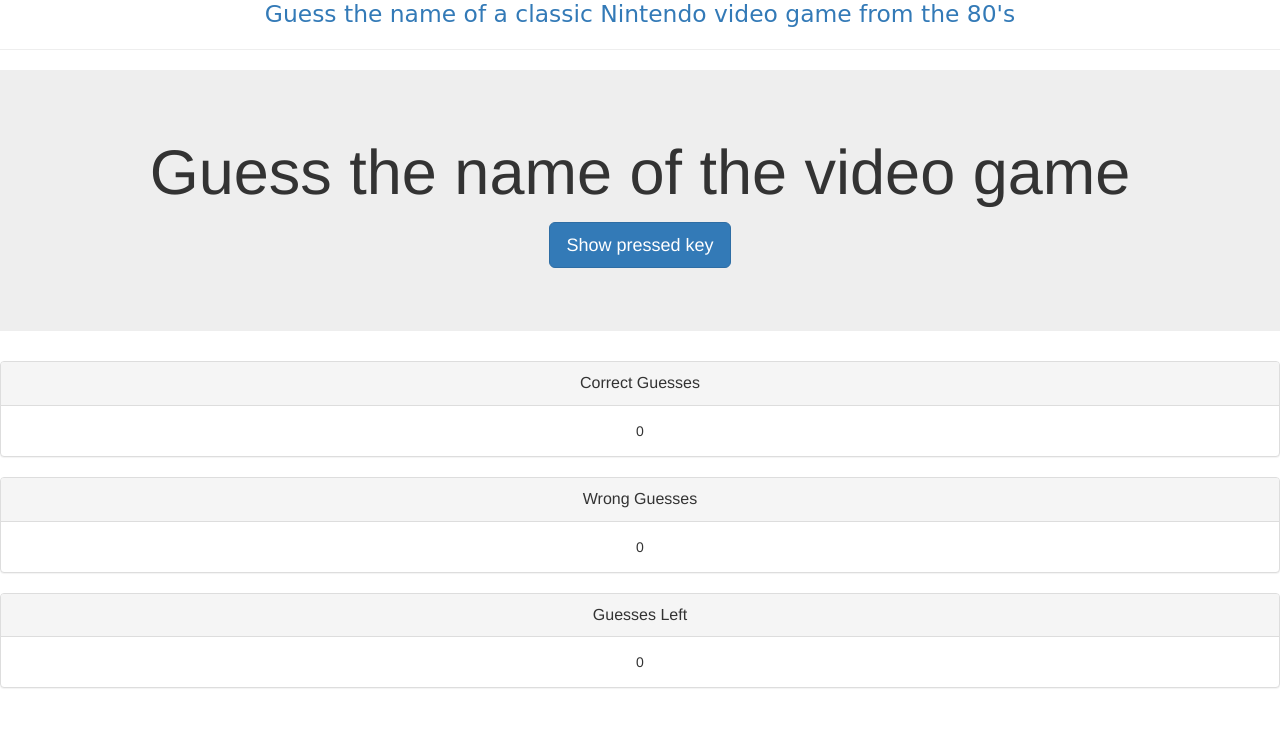
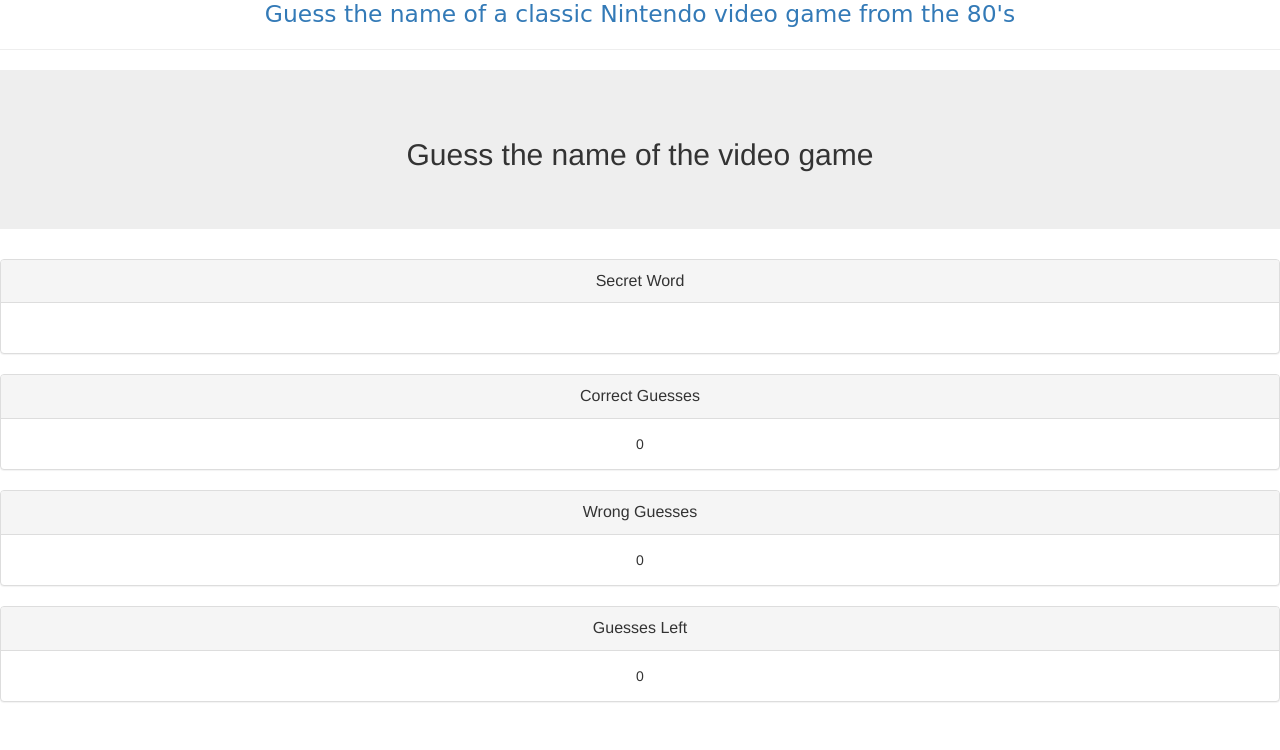
Before and after one commit to owelchez/week-3-game, a PHP site: page / in a window 1280 px wide. Shown: the part 50-800 px from the top of the page. Run offline with PHP 8.4, Linux system fonts and the light colour scheme.

Commit message:
Running out of time :(

```diff
--- a/assets/css/style.css
+++ b/assets/css/style.css
@@ -7,7 +7,12 @@
 
 #dashes
 {
-	font-size: 50px;
+	color: #d2cfca;
+}
+
+#secretWord
+{
+	color: white;
 }
 
 .container
@@ -40,13 +45,14 @@
 	color: #337ab7;
 }
 
-.jumbotron
+.jumbotron h1
 {
+	font-size: 30px;
 	text-align: center;
 }
 
 
 #guessedLetters
 {
-	text-align: center;
+
 }
--- a/assets/javascript/game.js
+++ b/assets/javascript/game.js
@@ -7,26 +7,18 @@
 
 var dashArray = [];
 
-var letter = "";
-
 var gamesList = ["punchout", "mariobros", "legendofzelda", "contra", "donkeykong",
 				"balloonfight", "bomberman", "excitebike", "twinbee", "xevious"];
 
 var randomIndex = gamesList[Math.floor(Math.random() * gamesList.length)];
 
-console.log(randomIndex);
+ document.getElementById("secretWord").innerHTML = randomIndex;
 
-var dashes = randomIndex.length;
+document.onkeyup = function(event) {
 
-console.log(dashes);
+		};
+var userGuess = String.fromCharCode(event.keyCode).toLowerCase();
 
-for(i = dashes; i > 0; i--)
-{
-	letter[i] = + "-";
-	console.log(letter);
-}
-
-document.getElementById("dashes").innerHTML = letter;
 
 
 
@@ -35,46 +27,5 @@
 
 
 
-
-
-
-
-
-
-
-
-//var rand = myArray[Math.floor(Math.random() * myArray.length)];
-
-//	document.getElementById("correctGuesses").innerHTML = correctGuesses;
-
-
-
-//document.getElementById("correctGuesses").innerHTML = correctGuesses;
-
-
-//document.getElementById("guessesLeft").innerHTML = guessesLeft;
-
-
-
-
-
-/*
 //document.onkeyup = function(event) {
 //	var userGuess = String.fromCharCode(event.keyCode).toLowerCase();
-
-
-
-
-var activeGame = gameList[3];
-
-
-
-var activeGame = "";
-
-
-
-
-
-
-
-*/
--- a/index.html
+++ b/index.html
@@ -4,6 +4,7 @@
 	<title>Hangman Game</title>
   	<link rel="stylesheet" type="text/css" href="assets/css/reset.css">
   	<link rel="stylesheet" href="https://maxcdn.bootstrapcdn.com/bootstrap/3.3.6/css/bootstrap.min.css" integrity="sha384-1q8mTJOASx8j1Au+a5WDVnPi2lkFfwwEAa8hDDdjZlpLegxhjVME1fgjWPGmkzs7" crossorigin="anonymous">
+    <script src="https://code.jquery.com/jquery-2.2.3.js" integrity="sha256-laXWtGydpwqJ8JA+X9x2miwmaiKhn8tVmOVEigRNtP4=" crossorigin="anonymous"></script>
   	<link rel="stylesheet" type="text/css" href="assets/css/style.css">
 	<meta name="viewport" content="width=device-width, initial-scale=1">
 
@@ -12,7 +13,6 @@
 	    <p id="subName"><strong>Welcome to Hangman Game</strong></p>
 	  </div>
 </nav>
-
 
 </head>
 
@@ -23,10 +23,16 @@
 
     <div class="jumbotron">
         <h1>Guess the name of the video game</h1>
-  <p id="dashes">_ _ _ _ _ _ _ _ _ _</p>
-  <p><a class="btn btn-primary btn-lg" href="#" role="button">Show pressed key</a></p>
     </div>
 
+      <div class="panel panel-default">
+          <div class="panel-heading">
+              <p class="panel-title" id="secretWordTitle">Secret Word</p>
+          </div>
+          <div class="panel-body">
+              <span id="secretWord">0</span>
+          </div>
+      </div>
 
 
       <div class="panel panel-default">
```
Also changed, not shown: 3 other files. Lines whose indentation alone changed are shown as unchanged.
